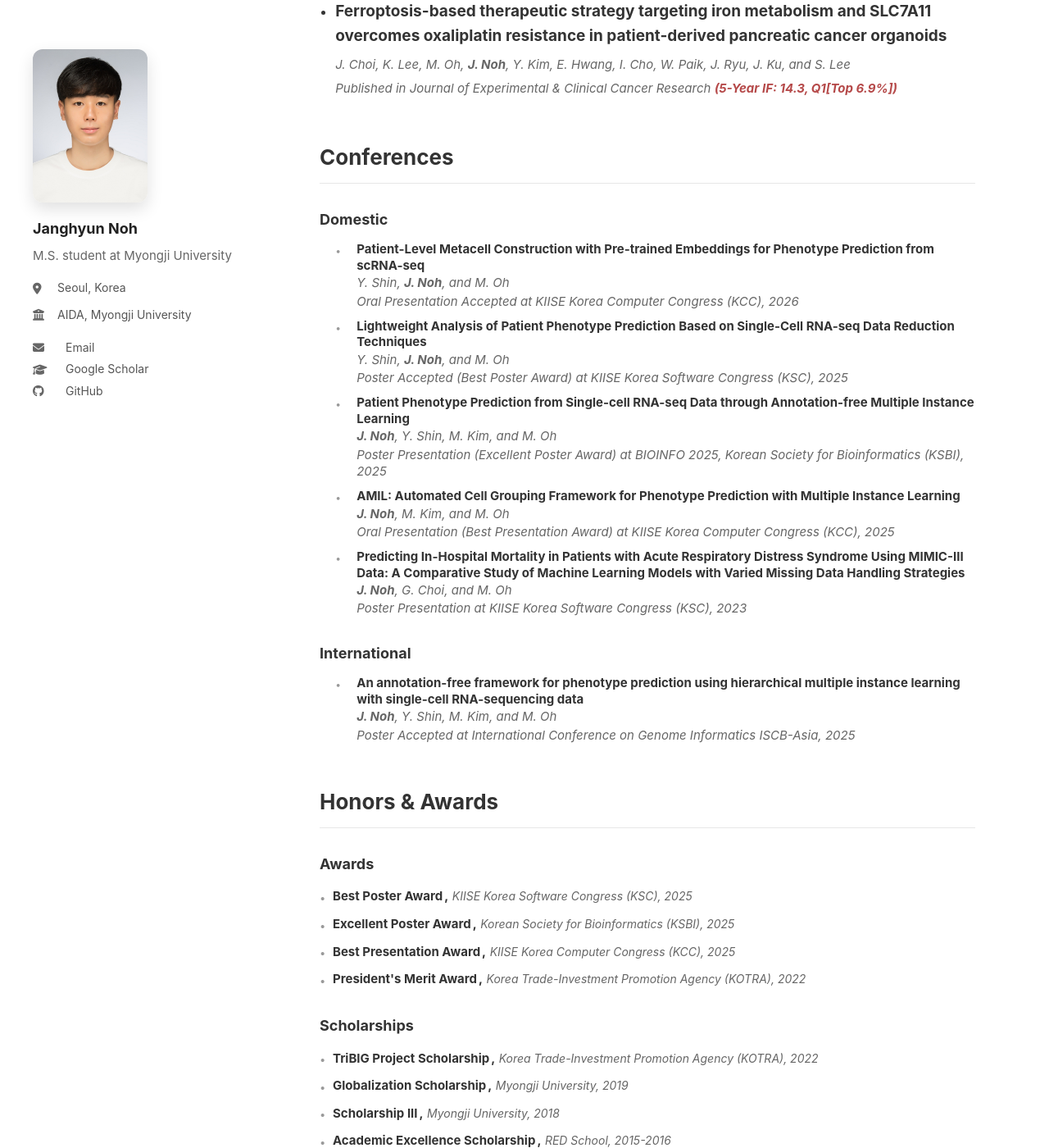
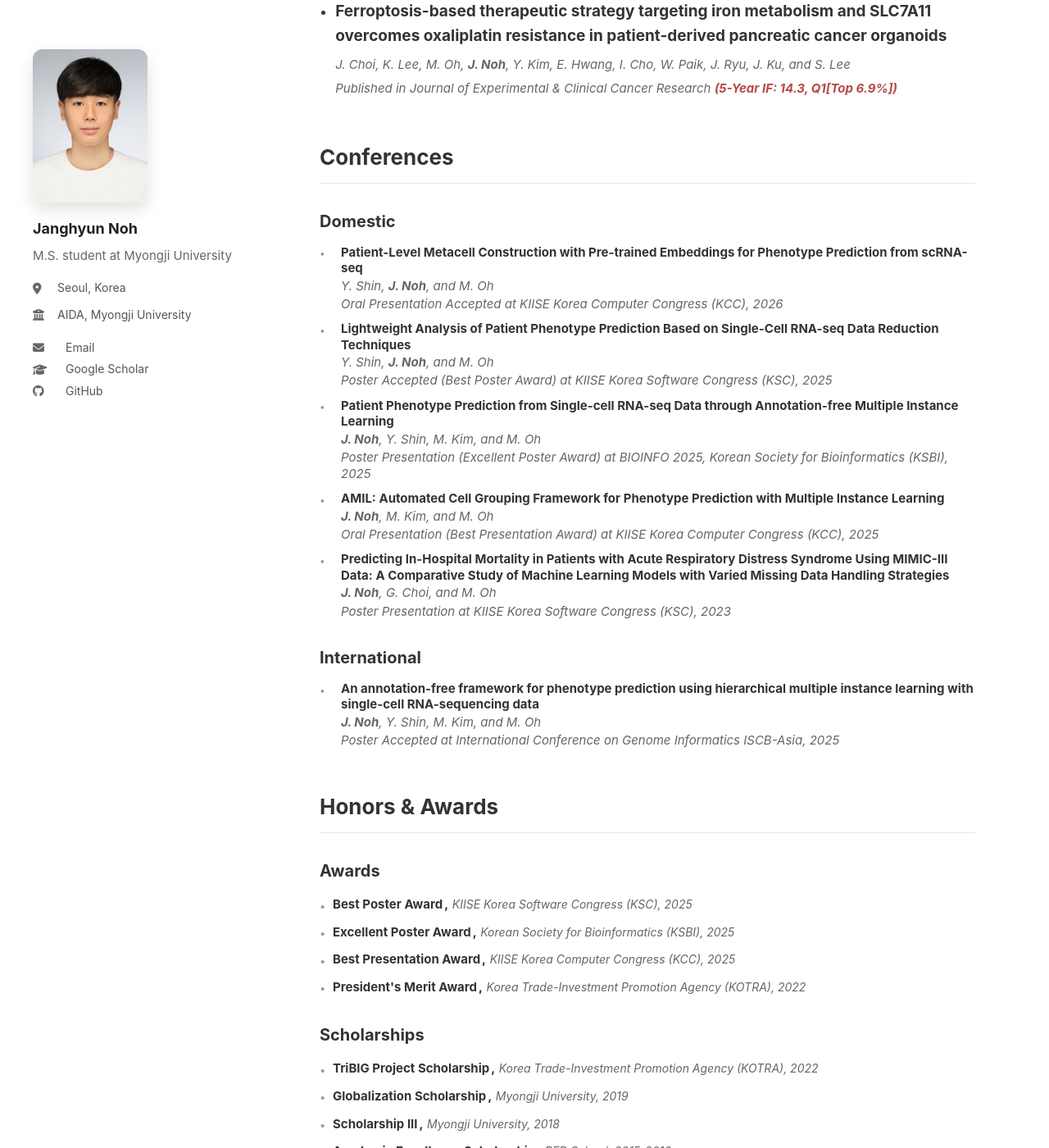
Before and after one commit to janghyunnoh/janghyunnoh.github.io, a Jekyll site: the page built from index.md, in a window 1280 px wide and 1400 px high, scrolled down 886 px. Shown: the whole window at 82% size. Built offline with Jekyll 4.4.1, drawn with Linux system fonts in a browser that asks for light colours.

Commit message:
Normalize conference subsection spacing and heading size

```diff
--- a/assets/css/profile.css
+++ b/assets/css/profile.css
@@ -165,7 +165,8 @@ body {
 }
 
 .main-content .conference-list {
-    margin-bottom: 0;
+    margin: 0 0 18px;
+    padding-left: 0;
 }
 
 .main-content .conference-list > li {
@@ -175,6 +176,7 @@ body {
     display: grid;
     grid-template-columns: 18px 1fr;
     gap: 0 8px;
+    padding-left: 0;
 }
 
 .main-content .conference-list > li::before {
@@ -330,7 +332,7 @@ body {
 }
 
 .main-content h3 {
-    font-size: 18px;
+    font-size: 20px;
     font-weight: 700;
     margin: 30px 0 12px;
     color: #333;
```
